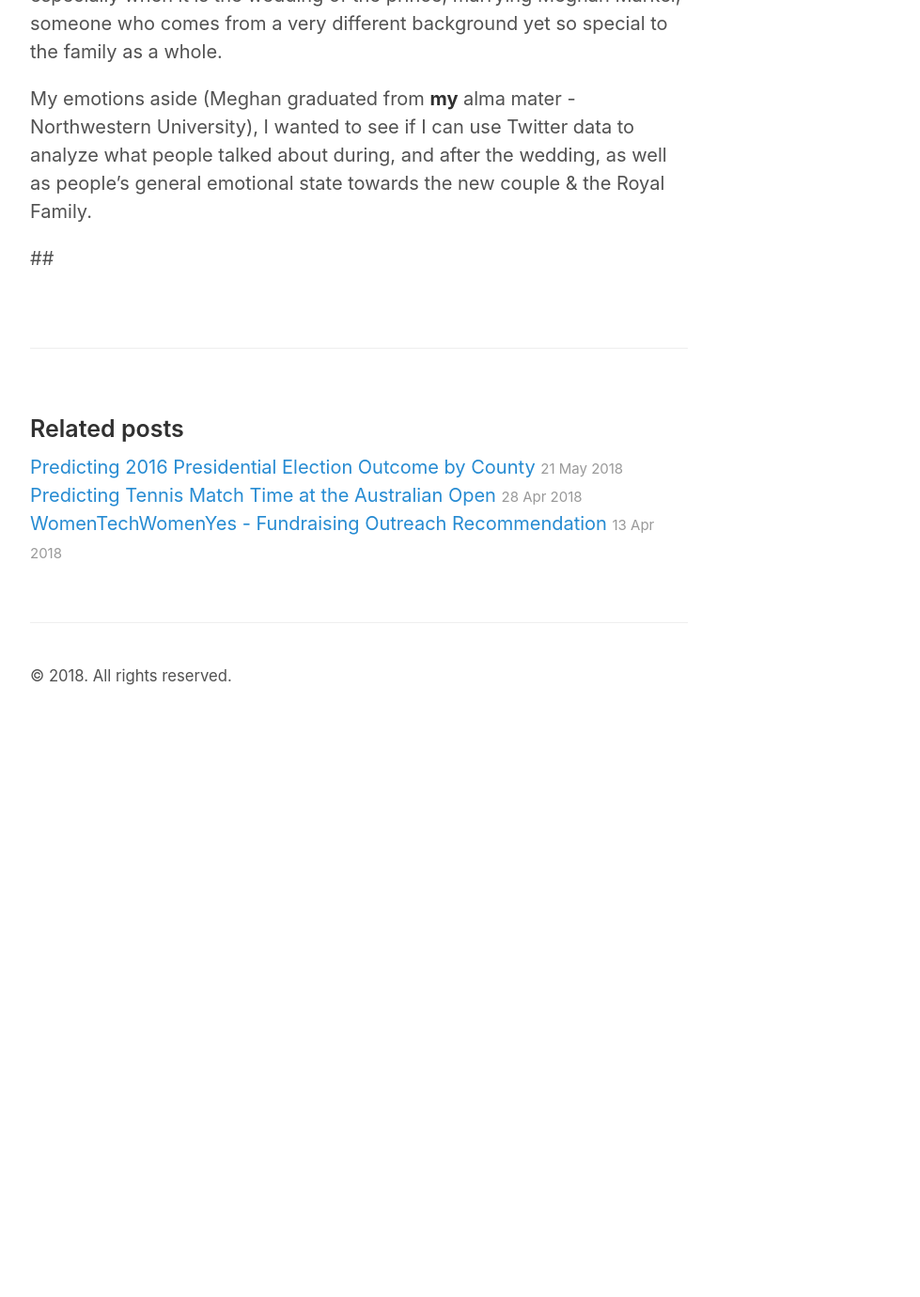
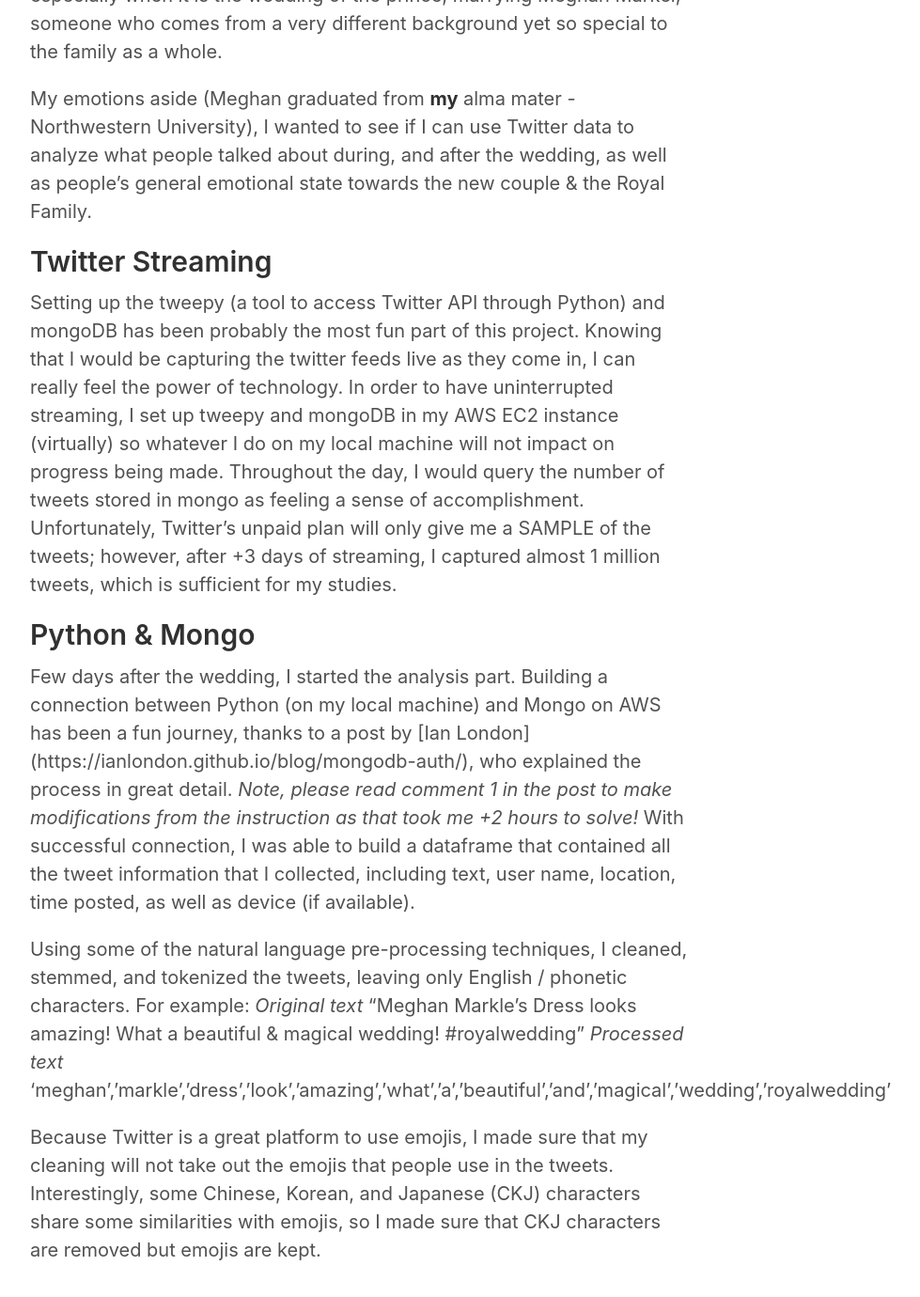
Before and after one commit to mizhao2018/mizhao2018.github.io, a Jekyll site: the page built from _posts/2018-06-03-A-Twitter-Analysis-of-the-Royal-Wedding.md, in a window 1280 px wide and 1400 px high, scrolled down 513 px. Shown: the top 1380 px of the window at 94% size, without its empty margins (258-1237 px from the left). Built offline with Jekyll 4.4.1, drawn with Linux system fonts in a browser that asks for light colours; before the commit the page ends 1286 px from its top, so only the background shows below that.

Commit message:
Update 2018-06-03-A-Twitter-Analysis-of-the-Royal-Wedding.md

```diff
--- a/_posts/2018-06-03-A-Twitter-Analysis-of-the-Royal-Wedding.md
+++ b/_posts/2018-06-03-A-Twitter-Analysis-of-the-Royal-Wedding.md
@@ -7,4 +7,14 @@ Even though England has been a constitutional monarchy since 1689, anything rela
 
 My emotions aside (Meghan graduated from **my** alma mater - Northwestern University), I wanted to see if I can use Twitter data to analyze what people talked about during, and after the wedding, as well as people's general emotional state towards the new couple & the Royal Family.
 
-##
+## Twitter Streaming
+Setting up the tweepy (a tool to access Twitter API through Python) and mongoDB has been probably the most fun part of this project. Knowing that I would be capturing the twitter feeds live as they come in, I can really feel the power of technology. In order to have uninterrupted streaming, I set up tweepy and mongoDB in my AWS EC2 instance (virtually) so whatever I do on my local machine will not impact on progress being made. Throughout the day, I would query the number of tweets stored in mongo as feeling a sense of accomplishment. Unfortunately, Twitter's unpaid plan will only give me a SAMPLE of the tweets; however, after +3 days of streaming, I captured almost 1 million tweets, which is sufficient for my studies.
+
+## Python & Mongo
+Few days after the wedding, I started the analysis part. Building a connection between Python (on my local machine) and Mongo on AWS has been a fun journey, thanks to a post by [Ian London] (https://ianlondon.github.io/blog/mongodb-auth/), who explained the process in great detail. *Note, please read comment 1 in the post to make modifications from the instruction as that took me +2 hours to solve!* With successful connection, I was able to build a dataframe that contained all the tweet information that I collected, including text, user name, location, time posted, as well as device (if available).
+
+Using some of the natural language pre-processing techniques, I cleaned, stemmed, and tokenized the tweets, leaving only English / phonetic characters. For example:
+*Original text* "Meghan Markle's Dress looks amazing! What a beautiful & magical wedding! #royalwedding"
+*Processed text* 'meghan','markle','dress','look','amazing','what','a','beautiful','and','magical','wedding','royalwedding'
+
+Because Twitter is a great platform to use emojis, I made sure that my cleaning will not take out the emojis that people use in the tweets. Interestingly, some Chinese, Korean, and Japanese (CKJ) characters share some similarities with emojis, so I made sure that CKJ characters are removed but emojis are kept.
```
